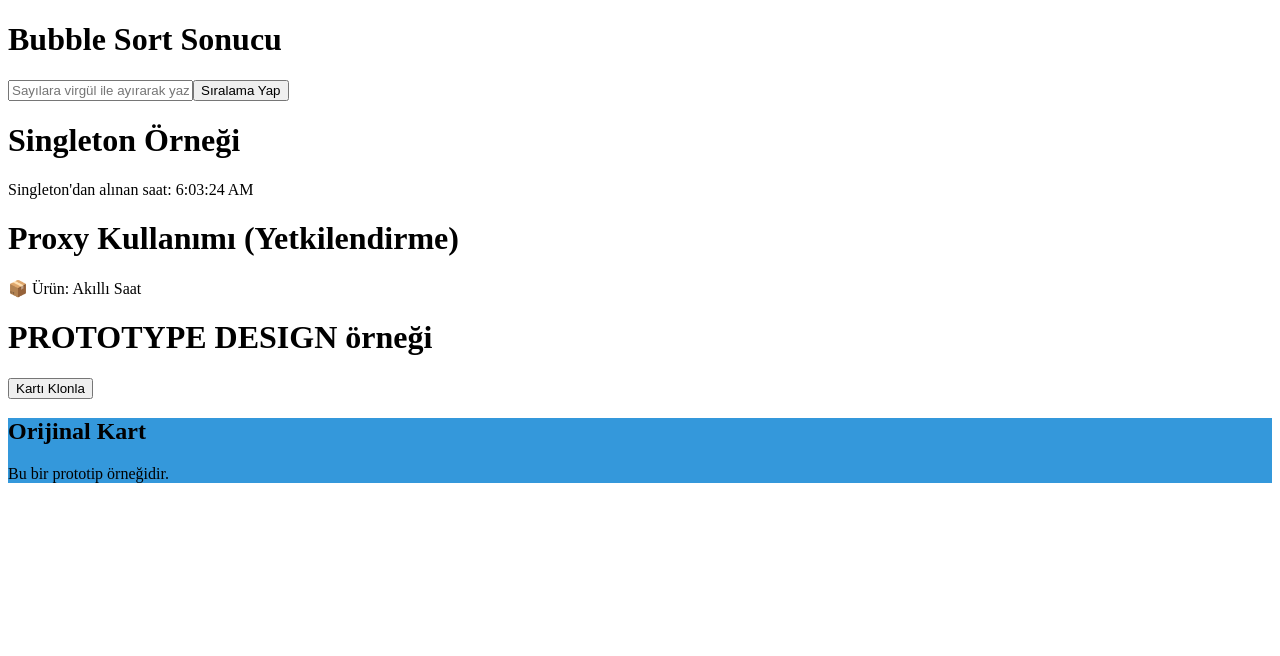
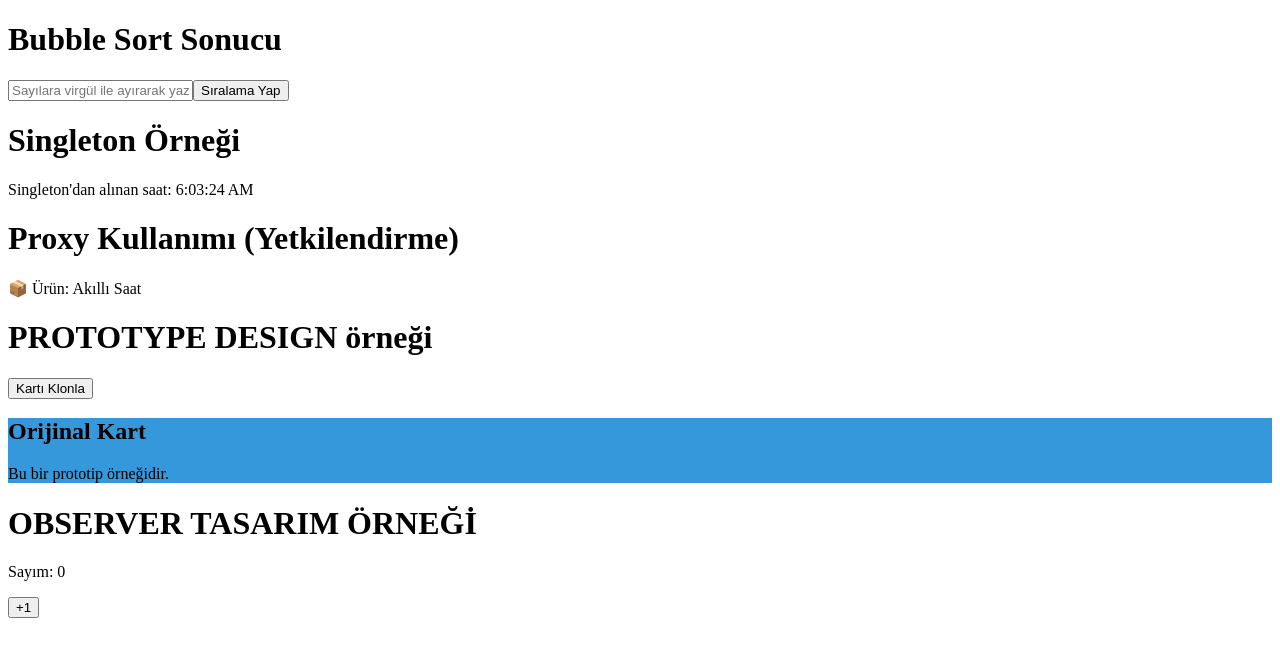
Before and after one commit to AliEnes23/enes-odev, a Next.js app: page / in a window 1280 px wide. Shown: the top 656 px of the page. Built offline with nearby package versions, Linux system fonts and the light colour scheme.

Commit message:
observer pattern added

```diff
--- /dev/null
+++ b/design-patterns/observer_pattern/counterButton.tsx
@@ -0,0 +1,5 @@
+import { counter } from "./counterManager";
+
+export function CounterButton() {
+  return <button onClick={() => counter.increment()}>+1</button>;
+}
--- /dev/null
+++ b/design-patterns/observer_pattern/counterManager.tsx
@@ -0,0 +1,16 @@
+import { Observable } from "./observable";
+
+export class CounterManager extends Observable {
+  private count = 0;
+
+  get value() {
+    return this.count;
+  }
+
+  increment() {
+    this.count++;
+    this.notify();
+  }
+}
+
+export const counter = new CounterManager();
--- /dev/null
+++ b/design-patterns/observer_pattern/observable.tsx
@@ -0,0 +1,17 @@
+type Observer = () => void;
+
+export class Observable {
+  private observers: Observer[] = [];
+
+  subscribe(fn: Observer) {
+    this.observers.push(fn);
+  }
+
+  unsubscribe(fn: Observer) {
+    this.observers = this.observers.filter(sub => sub !== fn);
+  }
+
+  notify() {
+    this.observers.forEach(fn => fn());
+  }
+}
--- /dev/null
+++ b/design-patterns/observer_pattern/textDisplay.tsx
@@ -0,0 +1,14 @@
+import { useEffect, useState } from "react";
+import { counter } from "./counterManager";
+
+export function TextDisplay() {
+  const [text, setText] = useState(counter.value);
+
+  useEffect(() => {
+    const update = () => setText(counter.value);
+    counter.subscribe(update);
+    return () => counter.unsubscribe(update);
+  }, []);
+
+  return <p>Sayım: {text}</p>;
+}
--- a/pages/index.tsx
+++ b/pages/index.tsx
@@ -4,6 +4,8 @@ import SingletonExample from "../design-patterns/singleton";
 import ProxyProductExample from "../design-patterns/proxy_pattern/proxy_pattern";
 import { InfoCard } from "../design-patterns/prototype_pattern/CardPrototype";
 import CardComponent from "../design-patterns/prototype_pattern/CardComponent";
+import { TextDisplay } from "../design-patterns/observer_pattern/textDisplay";
+import { CounterButton } from "../design-patterns/observer_pattern/counterButton";
 
 export default function Index() {
   //girilen değer state'i
@@ -28,9 +30,6 @@ export default function Index() {
     setSortedArray(sorted);
   };
 
-
-
-
   //clone
 
   const originalCard = new InfoCard("Orijinal Kart", "Bu bir prototip örneğidir.", "#3498db");
@@ -40,7 +39,7 @@ export default function Index() {
   const handleClone = () => {
     const cloned = originalCard.clone();
     cloned.title += ` (${clones.length + 1})`;
-    cloned.color = `#${Math.floor(Math.random()*16777215).toString(16)}`;
+    cloned.color = `#${Math.floor(Math.random() * 16777215).toString(16)}`;
     setClones([...clones, cloned]);
   };
 
@@ -57,7 +56,6 @@ export default function Index() {
         {/**SONUÇ */}
       </div>
       <div>
-
         <SingletonExample />
       </div>
       <div>
@@ -69,20 +67,16 @@ export default function Index() {
           Kartı Klonla
         </button>
 
-      <CardComponent
-        title={originalCard.title}
-        description={originalCard.description}
-        color={originalCard.color}
-      />
+        <CardComponent title={originalCard.title} description={originalCard.description} color={originalCard.color} />
 
         {clones.map((card, i) => (
-        <CardComponent
-          key={i}
-          title={card.title}
-          description={card.description}
-          color={card.color}
-        />
+          <CardComponent key={i} title={card.title} description={card.description} color={card.color} />
         ))}
+      </div>
+      <h1>OBSERVER TASARIM ÖRNEĞİ</h1>{" "}
+      <div className="p-8 space-y-4">
+        <TextDisplay />
+        <CounterButton />
       </div>
     </>
   );
```
Lines whose indentation alone changed are shown as unchanged.
